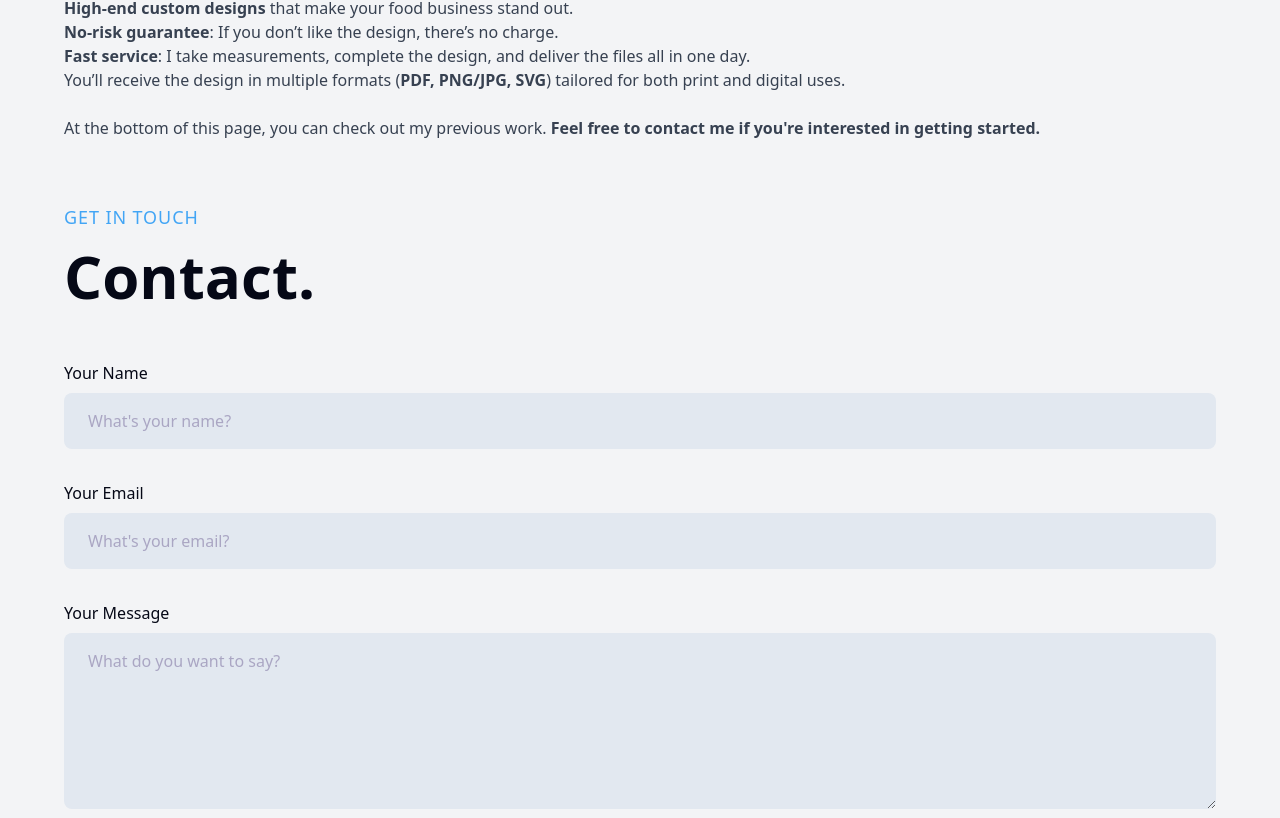
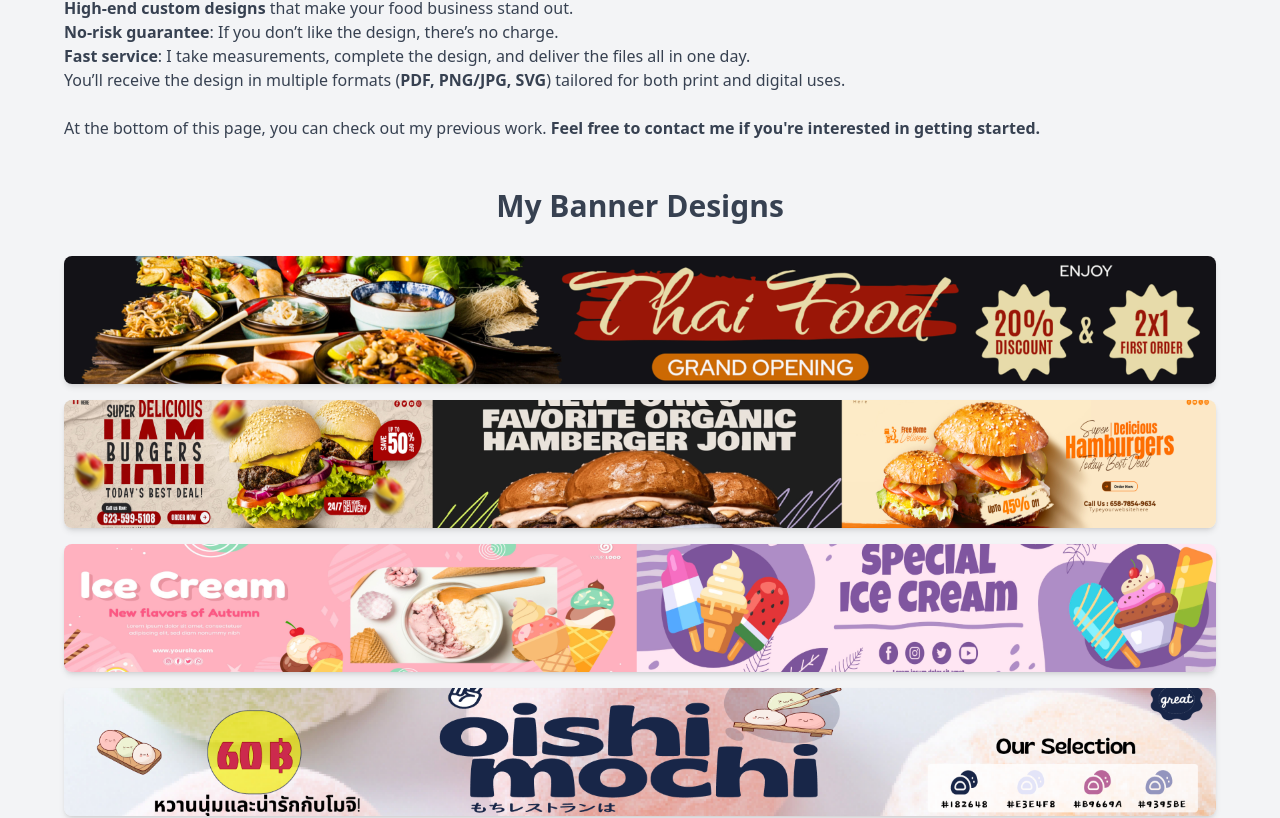
Before and after one commit to MadMax8930/str_foo_i18n, a Next.js app: page / in a window 1280 px wide. Shown: the part 1195-2013 px from the top of the page. Built offline with nearby package versions, Linux system fonts and the light colour scheme.

Commit message:
gallery + v1 done

```diff
--- /dev/null
+++ b/src/components/Gallery.tsx
@@ -0,0 +1,27 @@
+import Image from 'next/image';
+import { BANNER_IMAGES } from '../../constants';
+
+const Gallery = () => {
+  return (
+    <section className="w-full px-4 sm:px-8 lg:px-16 py-6 sm:py-12 bg-gray-100">
+      <h2 className="text-center text-2xl sm:text-3xl font-extrabold text-gray-700 mb-8">
+        My Banner Designs
+      </h2>
+      <div className="space-y-4">
+        {BANNER_IMAGES.map((banner, index) => (
+          <div key={index} className="relative w-full h-16 sm:h-24 lg:h-32">
+            <Image
+              src={banner}
+              alt={`Banner ${index + 1}`}
+              layout="fill"
+              objectFit="cover"
+              className="rounded-lg shadow-md"
+            />
+          </div>
+        ))}
+      </div>
+    </section>
+  );
+};
+
+export default Gallery;
--- a/src/pages/index.tsx
+++ b/src/pages/index.tsx
@@ -5,6 +5,7 @@ import Navbar from '@/components/Navbar';
 import Content from '@/components/Content';
 import Footer from '@/components/Footer';
 import Contact from '@/components/Contact';
+import Gallery from '@/components/Gallery';
 
 export default function Index() {
   const t = useTranslations('subcontentJSON');
@@ -14,6 +15,7 @@ export default function Index() {
       <div className="min-h-screen flex flex-col">
         <Navbar />
         <Content />
+        <Gallery />
         <Contact />
         <Footer />
       </div>
```
